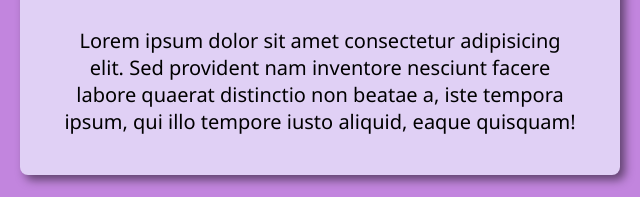
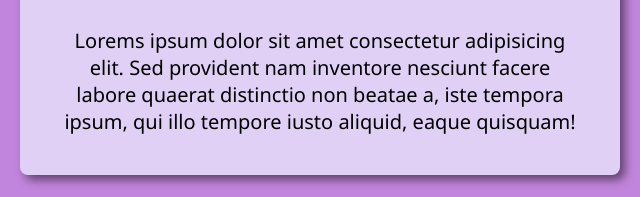
Before and after one commit to ArGonic0/poltinder-test, a plain HTML site: page index.html in a window 1280 px wide. Shown: the part 226-423 px from the top of the page, 320-960 px from the left. Drawn offline with Linux system fonts and the light colour scheme.

Commit message:
modificacion de prueba

```diff
--- a/index.html
+++ b/index.html
@@ -29,7 +29,7 @@
             <div class="quienes_somos">
                  <h2>Quienes Somos</h2>
                  <p >
-                    Lorem ipsum dolor sit amet consectetur adipisicing elit. Sed provident nam inventore nesciunt facere labore quaerat distinctio non beatae a, iste tempora ipsum, qui illo tempore iusto aliquid, eaque quisquam!
+                    Lorems ipsum dolor sit amet consectetur adipisicing elit. Sed provident nam inventore nesciunt facere labore quaerat distinctio non beatae a, iste tempora ipsum, qui illo tempore iusto aliquid, eaque quisquam!
                 </p>
             </div>
             <div>
```
